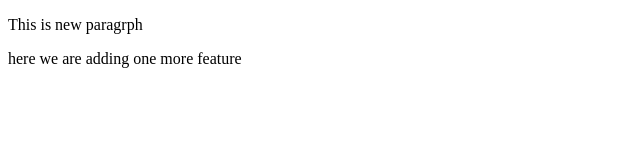
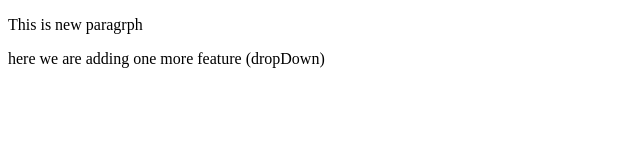
Before and after one commit to Vish0510/localRepo, a plain HTML site: page index.html in a window 1280 px wide. Shown: the full height of the page, 0-640 px from the left. Drawn offline with Linux system fonts and the light colour scheme.

```diff
--- a/index.html
+++ b/index.html
@@ -8,6 +8,6 @@
 <body>
     <p>This is new paragrph</p>
 
-    <p>here we are adding one more feature</p>
+    <p>here we are adding one more feature (dropDown)</p>
 </body>
 </html>
```
